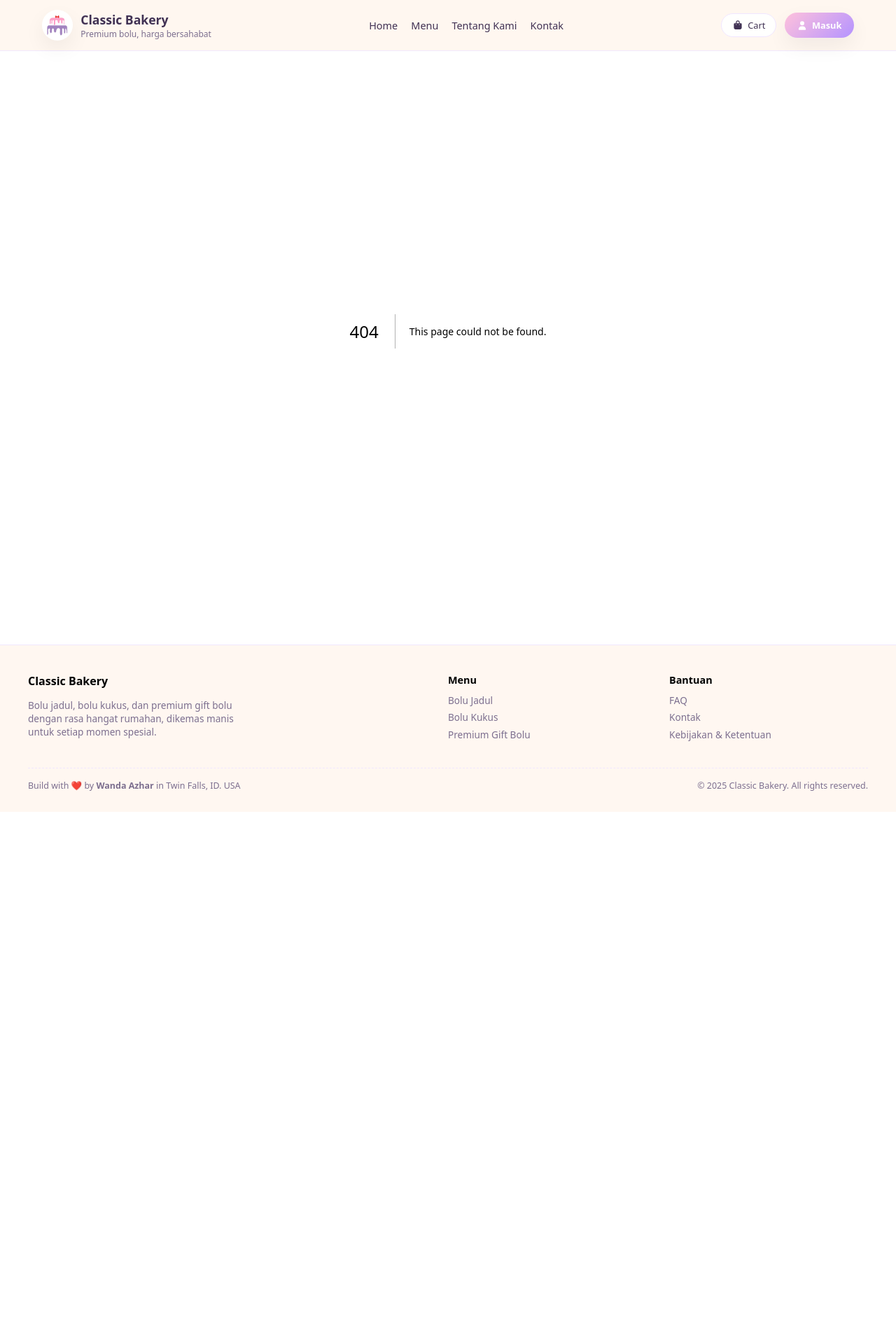
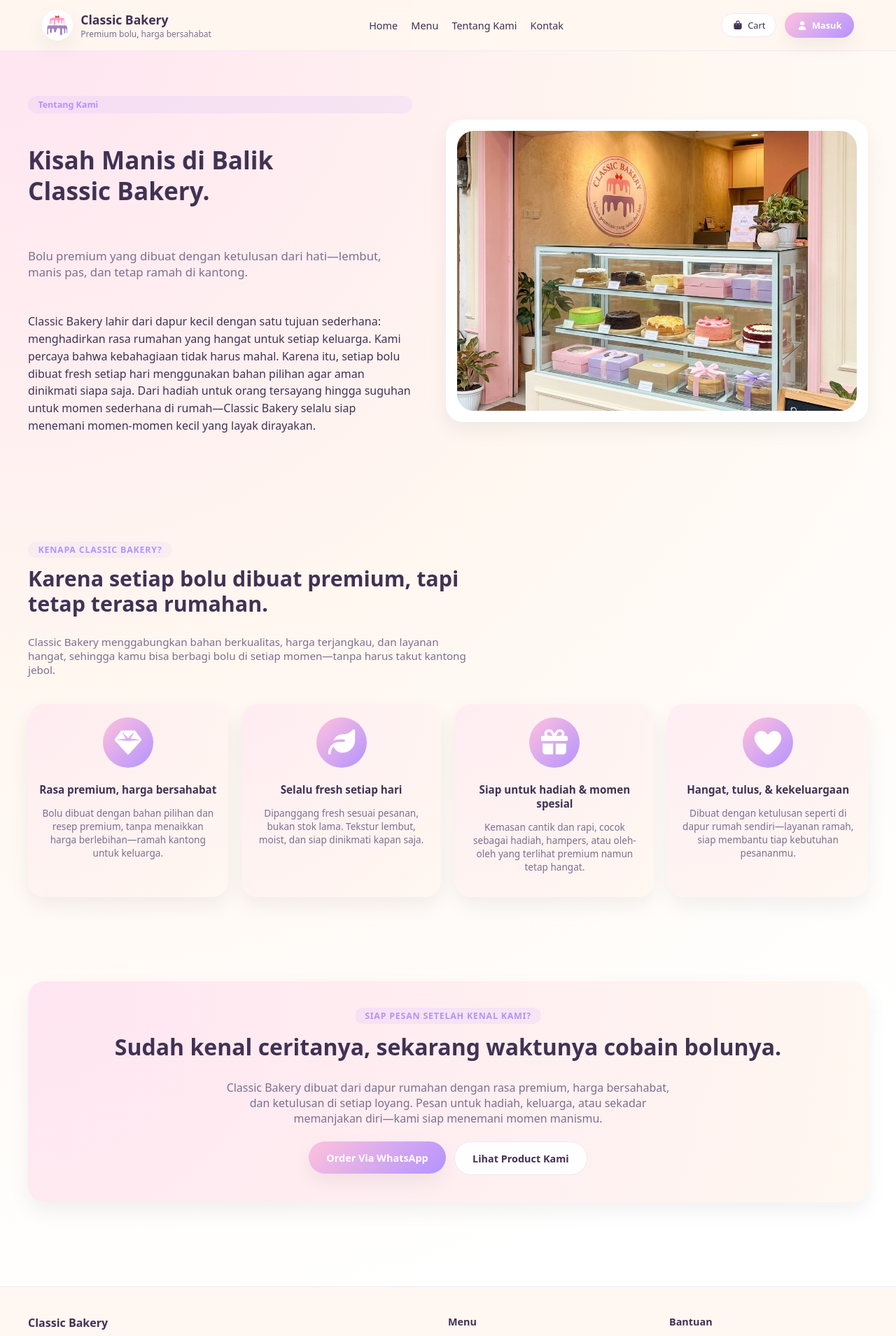
Before and after one commit to wandaazhar007/frontend-classic-bakery, a Next.js app: page /about in a window 1280 px wide. Before the commit this address had no page. Shown: the top 1909 px of the page at 70% size. Before the commit the page ends 1160 px from the top, so only its background shows below. Built offline with nearby package versions, Linux system fonts and the light colour scheme.

Commit message:
wanda: adding about page and a couple of sections

```diff
--- /dev/null
+++ b/app/about/page.tsx
@@ -0,0 +1,15 @@
+import BrandOverviewSection from "../components/about/brandOverview/BrandOverviewSection";
+import CtaAboutSection from "../components/about/ctaAbout/CtaAboutSection";
+import WhyChooseUsSection from "../components/whyChooseUs/WhyChooseUsSection";
+
+const About = () => {
+  return (
+    <>
+      <BrandOverviewSection />
+      <WhyChooseUsSection />
+      <CtaAboutSection />
+    </>
+  );
+}
+
+export default About;
--- /dev/null
+++ b/app/components/about/brandOverview/BrandOverviewSection.module.scss
@@ -0,0 +1,110 @@
+@use "../../../styles/variables" as *;
+
+.section {
+  padding: 3rem 1.5rem 4rem;
+
+  @media (min-width: $bp-md) {
+    padding: 4rem 1.5rem 5rem;
+  }
+}
+
+.inner {
+  max-width: $max-width;
+  margin: 0 auto;
+  display: grid;
+  gap: 2rem;
+
+  @media (min-width: $bp-md) {
+    grid-template-columns: 1fr 1.1fr;
+    gap: 3rem;
+    align-items: center;
+  }
+}
+
+/* LEFT — TEXT */
+
+.textBox {
+  display: flex;
+  flex-direction: column;
+  gap: 0.9rem;
+}
+
+.badge {
+  display: inline-flex;
+  padding: 0.25rem 0.9rem;
+  border-radius: $radius-pill;
+  background: rgba($color-purple, 0.12);
+  color: $color-purple;
+  font-size: 0.78rem;
+  font-weight: 600;
+}
+
+.heading {
+  font-size: 1.85rem;
+  line-height: 1.25;
+  font-weight: 700;
+
+  @media (min-width: $bp-md) {
+    font-size: 2.2rem;
+  }
+}
+
+.tagline {
+  font-size: 1rem;
+  color: $color-text-muted;
+
+  @media (min-width: $bp-md) {
+    font-size: 1.05rem;
+  }
+}
+
+.description {
+  font-size: 0.93rem;
+  color: $color-text-main;
+  line-height: 1.55;
+
+  @media (min-width: $bp-md) {
+    font-size: 1rem;
+  }
+}
+
+/* RIGHT — IMAGE CARD */
+
+.imageCard {
+  background: $color-white;
+  padding: 0.8rem;
+  border-radius: $radius-lg;
+  box-shadow: $shadow-soft;
+
+  @media (min-width: $bp-md) {
+    padding: 1rem;
+  }
+}
+
+.imageWrapper {
+  position: relative;
+  width: 100%;
+  padding-top: 70%;
+  border-radius: $radius-lg;
+  overflow: hidden;
+  background: $color-cream;
+
+  img {
+    object-fit: cover;
+  }
+}
+
+/* MOBILE STACKING */
+@media (max-width: $bp-md) {
+  .inner {
+    grid-template-columns: 1fr;
+  }
+
+  .imageCard {
+    padding: 0.6rem;
+  }
+
+  .heading {
+    font-size: 1.7rem;
+  }
+}
--- /dev/null
+++ b/app/components/about/brandOverview/BrandOverviewSection.tsx
@@ -0,0 +1,47 @@
+import Image from "next/image";
+import styles from "./BrandOverviewSection.module.scss";
+
+export default function BrandOverviewSection() {
+  return (
+    <section className={styles.section}>
+      <div className={styles.inner}>
+        {/* LEFT BOX — TEXT */}
+        <div className={styles.textBox}>
+          <span className={styles.badge}>Tentang Kami</span>
+
+          <h1 className={styles.heading}>
+            Kisah Manis di Balik <br /> Classic Bakery.
+          </h1>
+
+          <p className={styles.tagline}>
+            Bolu premium yang dibuat dengan ketulusan dari hati—lembut, manis
+            pas, dan tetap ramah di kantong.
+          </p>
+
+          <p className={styles.description}>
+            Classic Bakery lahir dari dapur kecil dengan satu tujuan sederhana:
+            menghadirkan rasa rumahan yang hangat untuk setiap keluarga. Kami
+            percaya bahwa kebahagiaan tidak harus mahal. Karena itu, setiap bolu
+            dibuat fresh setiap hari menggunakan bahan pilihan agar aman dinikmati
+            siapa saja. Dari hadiah untuk orang tersayang hingga suguhan untuk
+            momen sederhana di rumah—Classic Bakery selalu siap menemani
+            momen-momen kecil yang layak dirayakan.
+          </p>
+        </div>
+
+        {/* RIGHT BOX — IMAGE */}
+        <div className={styles.imageCard}>
+          <div className={styles.imageWrapper}>
+            <Image
+              src="/images/toko-classic-bakery-1.png"
+              alt="Classic Bakery Store"
+              fill
+              sizes="(max-width: 768px) 90vw, 450px"
+              priority
+            />
+          </div>
+        </div>
+      </div>
+    </section>
+  );
+}
--- /dev/null
+++ b/app/components/about/ctaAbout/CtaAboutSection.module.scss
@@ -0,0 +1,101 @@
+@use "../../../styles/variables" as *;
+
+.section {
+  padding: 3rem 1.5rem 4rem;
+
+  @media (min-width: $bp-md) {
+    padding: 3.5rem 1.5rem 4.5rem;
+  }
+}
+
+.inner {
+  max-width: $max-width;
+  margin: 0 auto;
+}
+
+.card {
+  border-radius: $radius-lg;
+  padding: 1.9rem 1.6rem 2rem;
+  box-shadow: $shadow-soft;
+  background: radial-gradient(circle at top left,
+      rgba($color-pink-soft, 0.95),
+      rgba($color-cream, 0.98));
+  text-align: center;
+
+  @media (min-width: $bp-md) {
+    padding: 2.3rem 2.2rem 2.4rem;
+  }
+}
+
+.badge {
+  display: inline-flex;
+  align-items: center;
+  justify-content: center;
+  padding: 0.2rem 0.9rem;
+  border-radius: $radius-pill;
+  background: rgba($color-purple, 0.12);
+  color: $color-purple;
+  font-size: 0.78rem;
+  font-weight: 600;
+  text-transform: uppercase;
+  letter-spacing: 0.06em;
+}
+
+.heading {
+  margin-top: 0.8rem;
+  font-size: 1.6rem;
+  line-height: 1.25;
+  font-weight: 700;
+
+  @media (min-width: $bp-md) {
+    font-size: 2rem;
+  }
+}
+
+.tagline {
+  margin-top: 0.8rem;
+  font-size: 0.95rem;
+  color: $color-text-muted;
+  max-width: 640px;
+  margin-left: auto;
+  margin-right: auto;
+
+  @media (min-width: $bp-md) {
+    font-size: 1rem;
+  }
+}
+
+.actions {
+  margin-top: 1.4rem;
+  display: flex;
+  flex-wrap: wrap;
+  justify-content: center;
+  gap: 0.7rem;
+}
+
+.linkButton {
+  text-decoration: none;
+}
+
+.primaryBtn,
+.secondaryBtn {
+  border-radius: $radius-pill;
+  padding: 0.85rem 1.6rem;
+  font-size: 0.9rem;
+  font-weight: 600;
+  border: none;
+  cursor: pointer;
+  white-space: nowrap;
+}
+
+.primaryBtn {
+  background: linear-gradient(135deg, $color-pink, $color-purple);
+  color: $color-white;
+  box-shadow: $shadow-soft;
+}
+
+.secondaryBtn {
+  background: rgba($color-white, 0.96);
+  border: 1px solid $color-border-soft;
+  color: $color-text-main;
+}
--- /dev/null
+++ b/app/components/about/ctaAbout/CtaAboutSection.tsx
@@ -0,0 +1,49 @@
+import Link from "next/link";
+import styles from "./CtaAboutSection.module.scss";
+
+const WA_LINK =
+  "https://wa.me/16464671926?text=Hai%21%20Classic%20Bakery%2C%20Saya%20mau%20pesan%20bolu%20sekarang%20bisa%3F";
+
+export default function CtaAboutSection() {
+  return (
+    <section className={styles.section}>
+      <div className={styles.inner}>
+        <div className={styles.card}>
+          <span className={styles.badge}>Siap pesan setelah kenal kami?</span>
+
+          <h2 className={styles.heading}>
+            Sudah kenal ceritanya, sekarang waktunya cobain bolunya.
+          </h2>
+
+          <p className={styles.tagline}>
+            Classic Bakery dibuat dari dapur rumahan dengan rasa premium, harga
+            bersahabat, dan ketulusan di setiap loyang. Pesan untuk hadiah,
+            keluarga, atau sekadar memanjakan diri—kami siap menemani momen
+            manismu.
+          </p>
+
+          <div className={styles.actions}>
+            {/* Button 1: WhatsApp order */}
+            <a
+              href={WA_LINK}
+              target="_blank"
+              rel="noopener noreferrer"
+              className={styles.linkButton}
+            >
+              <button type="button" className={styles.primaryBtn}>
+                Order Via WhatsApp
+              </button>
+            </a>
+
+            {/* Button 2: Products page */}
+            <Link href="/products" className={styles.linkButton}>
+              <button type="button" className={styles.secondaryBtn}>
+                Lihat Product Kami
+              </button>
+            </Link>
+          </div>
+        </div>
+      </div>
+    </section>
+  );
+}
--- a/app/page.tsx
+++ b/app/page.tsx
@@ -3,14 +3,14 @@
 import FeaturedProductsPreview from "./components/featuredProducts/FeaturedProductsPreview";
 import HeroSection from "./components/heroSection/HeroSection";
 import ReviewsSection from "./components/reviews/ReviewsSection";
-import WhyChooseUsSection from "./components/whyChooseUs/WhyChooseUsSection";
+// import WhyChooseUsSection from "./components/whyChooseUs/WhyChooseUsSection";
 
 export default function Home() {
   return (
     <>
       <HeroSection />
       <FeaturedProductsPreview />
-      <WhyChooseUsSection />
+      {/* <WhyChooseUsSection /> */}
       <ReviewsSection />
       <CtaHomeSection />
       <FAQSection />
```
